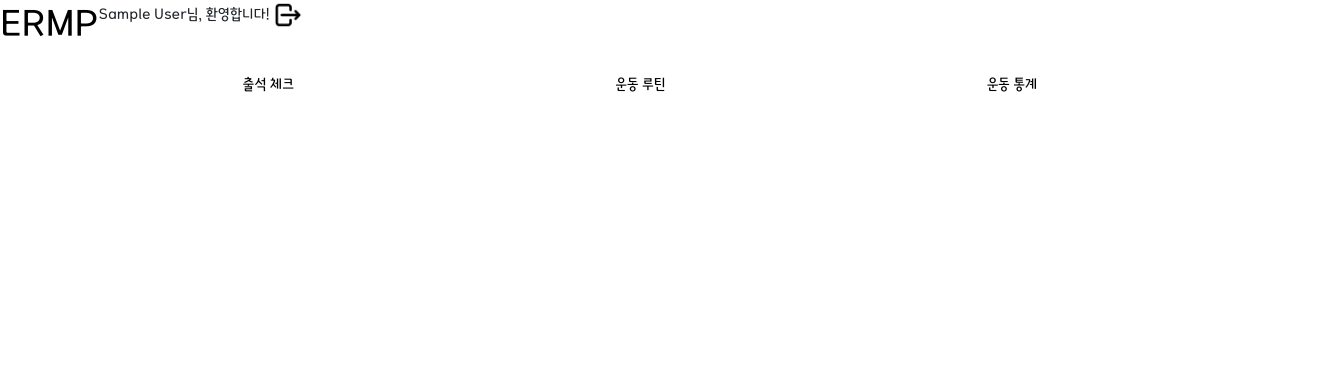
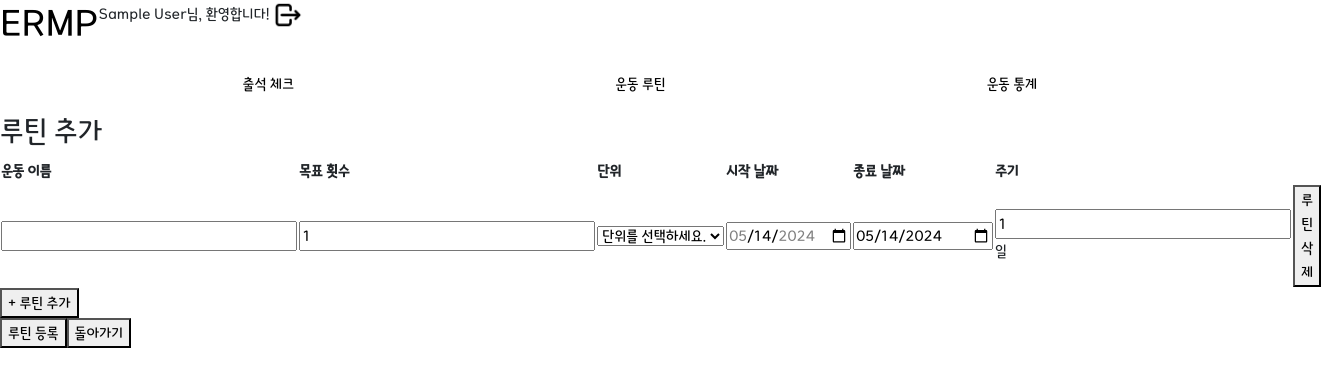
Before and after one commit to 05Ri/ermp, a Vue app in the folder vue_ermp/: page /routine/add in a window 1280 px wide. Shown: the top 386 px of the page, 1322 px wide, since content can reach past the window. Built offline with nearby package versions, Linux system fonts and the light colour scheme; sample sign-in values are in the browser's storage; what v-calendar would draw is missing.

Commit message:
routine many add

```diff
--- /dev/null
+++ b/vue_ermp/src/components/routine/AddRoutinePage.vue
@@ -0,0 +1,157 @@
+<template>
+  <div>
+    <h2>루틴 추가</h2>
+  </div>
+
+  <div>
+    <table>
+      <tr>
+        <th>운동 이름</th>
+        <th>목표 횟수</th>
+        <th>단위</th>
+        <th>시작 날짜</th>
+        <th>종료 날짜</th>
+        <th>주기</th>
+      </tr>
+      <tr v-for="(routine, index) in routineList" :key="index">
+        <td>
+          <input type="text" id="type" v-model="routine.type" />
+        </td>
+        <td>
+          <input type="number" id="goalAmount" v-model="routine.goalAmount" value="1" />
+        </td>
+        <td>
+          <select id="unit" v-model="routine.unit">
+            <option value="select">단위를 선택하세요.</option>
+            <option value="회">회</option>
+            <option value="분">분</option>
+            <option value="km">km</option>
+          </select>
+        </td>
+        <td>
+          <input type="date" id="startDate" v-model="routine.startDate" :min="today" :max="routine.endDate" />
+        </td>
+        <td>
+          <input type="date" id="endDate" v-model="routine.endDate" :min="routine.startDate" />
+        </td>
+        <td>
+          <input type="number" id="period" v-model="routine.period" value="1" min='1' />
+          <span>일</span>
+        </td>
+        <td>
+          <button @click="deleteRow(index)">루틴 삭제</button>
+        </td>
+      </tr>
+    </table>
+
+    <div>
+      <button @click="addRow">+ 루틴 추가</button>
+    </div>
+  </div>
+
+  <div>
+    <button @click="addRoutine">루틴 등록</button>
+    <button @click="goBack">돌아가기</button>
+  </div>
+</template>
+
+<script setup>
+import { ref, computed } from 'vue'
+import { useERMPStore } from '@/stores/ermp.js'
+import router from '@/router'
+
+// yyyy-mm-dd 형식으로 바꿔주는 메소드
+const changeDateForm = function(date) {
+  const result = date.getFullYear() + '-' + (date.getMonth() + 1).toString().padStart(2, '0') + '-' + date.getDate().toString().padStart(2, '0')
+  return result
+}
+
+// 출력할 메세지
+const msg = ref("")
+
+// 피니아 저장소
+const store = useERMPStore()
+
+// 오늘 날짜 구하기
+const day = new Date()
+const today = changeDateForm(day)
+
+// 루틴 객체
+const routine = ref({
+  userId: JSON.parse(sessionStorage.getItem("loginUser")).data.userId,
+  type: "",
+  goalAmount: 1,
+  unit: "select",
+  startDate: changeDateForm(new Date()),
+  endDate: changeDateForm(new Date()),
+  period: 1
+})
+
+// 루틴 리스트
+const routineList = ref([routine.value])
+
+// 루틴 추가
+const addRoutine = () => {
+  routineList.value.push(routine.value)
+  if (checkOne()) {
+    store.addRoutine(routineList.value)
+  } else {
+    alert(msg.value)
+  }
+}
+
+// 루틴값들이 제대로 입력되었는지 확인하는 메소드
+const checkOne = function() {
+  if (routine.value.type === "") {
+    msg.value = "운동 이름을 입력해주세요"
+    return false
+  }
+  if (routine.value.goalAmount < 1) {
+    msg.value = "목표 횟수를 1 이상 입력해주세요"
+    return false
+  }
+  if (!routine.value.unit || routine.value.unit === 'select') {
+    msg.value = "단위를 선택해주세요"
+    return false
+  }
+  if (routine.value.period < 1) {
+    msg.value = "주기를 1회 이상 입력해주세요"
+    return false
+  }
+
+  return true
+}
+
+// 루틴 행 추가 메소드
+const addRow = () => {
+  routineList.value.push({
+  userId: JSON.parse(sessionStorage.getItem("loginUser")).data.userId,
+  type: "",
+  goalAmount: 1,
+  unit: "select",
+  startDate: changeDateForm(new Date()),
+  endDate: changeDateForm(new Date()),
+  period: 1
+})
+}
+
+// 루틴 행 제거 메소드
+const deleteRow = (index) => {
+  // console.log(routineList.value.length)
+  if (routineList.value.length <= 1) {
+    alert("행이 하나는 있어야 합니다!")
+  } else {
+    routineList.value.pop(index)
+  }
+}
+
+// 돌아가기 버튼 메소드
+const goBack = () => {
+  router.go(-1)
+}
+
+</script>
+
+<style scoped>
+
+</style>
--- a/vue_ermp/src/components/routine/RoutinePage.vue
+++ b/vue_ermp/src/components/routine/RoutinePage.vue
@@ -1,11 +1,110 @@
 <template>
+  <div class="container d-flex justify-content-center">
+    <VDatePicker view="weekly" :attributes="attributes" :masks="masks" v-model.string="date" @click="getDateRoutineList" />
+  </div>
   <div>
-
+    <button @click="addRoutine">+ 루틴 추가</button>
   </div>
 
+  <div v-if="store.routineList === null">
+    <h3>등록된 루틴이 없습니다</h3>
+  </div>
+  <div v-else>
+    <table>
+      <tr>
+        <th>나의 운동</th>
+        <th>달성치/목표치</th>
+        <th>완료/수정/삭제</th>
+      </tr>
+      <tr v-for="(routine, index) in store.routineList" :key="index">
+        <!-- 운동 루틴 이름 -->
+        <td>{{ routine.type }}</td>
+        <td>
+          <input type="number" /> / {{ routine.goalAmount }}{{ routine.unit }}
+        </td>
+        <td>
+          <!-- 완료/달성 버튼 토글 시 수정 버튼 설정 달라지도록 -->
+          <button type="button" class="btn btn-success">✔</button>
+
+          <!-- 모달 수정 버튼 -->
+          <button type="button" class="btn btn-info" data-bs-toggle="modal" data-bs-target="#staticBackdrop">
+            ✏
+          </button>
+
+          <!-- 삭제 버튼 -->
+          <button @click="deleteRoutine(routine.logId)" type="button" class="btn btn-danger">✖</button>
+        </td>
+      </tr>
+    </table>
+  </div>
+
+  <!-- 모달(바깥쪽을 클릭해도 닫히지 않음) -->
+  <div class="modal fade" id="staticBackdrop" data-bs-backdrop="static" data-bs-keyboard="false" tabindex="-1" aria-labelledby="staticBackdropLabel" aria-hidden="true">
+    <div class="modal-dialog">
+      <div class="modal-content">
+        <div class="modal-header">
+          <h5 class="modal-title" id="staticBackdropLabel">운동 루틴 수정</h5>
+          <button type="button" class="btn-close" data-bs-dismiss="modal" aria-label="Close"></button>
+        </div>
+        <!-- 해당 데이터의 type, amount, unit 값 가져와서 수정할 수 있게 하기 -->
+        <div class="modal-body">
+          ...
+        </div>
+        <div class="modal-footer">
+          <button type="button" class="btn btn-primary">수정</button>
+          <button type="button" class="btn btn-secondary" data-bs-dismiss="modal">닫기</button>
+        </div>
+      </div>
+    </div>
+  </div>
 </template>
 
 <script setup>
+import { onMounted, ref } from 'vue'
+import router from '@/router'
+import { useERMPStore } from '@/stores/ermp.js'
+
+
+const store = useERMPStore()
+
+const user = JSON.parse(sessionStorage.loginUser).data
+
+let day = new Date()
+const today = day.getFullYear() + '-' + (day.getMonth() + 1).toString().padStart(2, '0') + '-' + day.getDate().toString().padStart(2, '0')
+
+const masks = ref({
+  modelValue: 'YYYY-MM-DD',
+})
+
+const date = ref(today)
+
+// 오늘 빨간색
+const attributes = ref([
+  {
+    highlight: 'red',
+    dates: today
+  }
+])
+
+// 루틴 추가 페이지
+const addRoutine = (() => {
+  router.push({name: 'addRoutine'})
+})
+
+// 루틴 삭제 버튼
+const deleteRoutine = (logId) => {
+  store.deleteRoutine(logId)
+}
+
+// 날짜에 따른 루틴 가져오기
+const getDateRoutineList = () => {
+  store.getRoutineList(date.value, user.userId)
+}
+
+// 오늘의 루틴 불러오기
+onMounted (() => {
+  store.getRoutineList(today, user.userId)
+})
 
 </script>
 
--- a/vue_ermp/src/router/index.js
+++ b/vue_ermp/src/router/index.js
@@ -5,6 +5,8 @@ import RegisterPage from '../components/login/RegisterPage.vue'
 import LoginPage from '../components/login/LoginPage.vue'
 import RoutinePage from '@/components/routine/RoutinePage.vue'
 import StatisticsPage from '@/components/statistics/StatisticsPage.vue'
+
+import AddRoutinePage from '@/components/routine/AddRoutinePage.vue'
 
 const router = createRouter({
   history: createWebHistory(import.meta.env.BASE_URL),
@@ -30,6 +32,11 @@ const router = createRouter({
       component: RoutinePage,
     },
     {
+      path: '/routine/add',
+      name: 'addRoutine',
+      component: AddRoutinePage,
+    },
+    {
       path: '/statistics',
       name: 'statistics',
       component: StatisticsPage,
--- a/vue_ermp/src/stores/ermp.js
+++ b/vue_ermp/src/stores/ermp.js
@@ -29,8 +29,39 @@ export const useERMPStore = defineStore('ermp', () => {
     })
   }
 
+  // 루틴 만들기
+  const addRoutine = function(routineList) {
+    // console.log(routineList)
+    axios.post(REST_API_ERMP + '/routine', routineList)
+    .then(() => {
+      router.push({name: 'routine'})
+    })
+  }
+
+  // 루틴 리스트 가져오기
+  const routineList = ref([])
+  const getRoutineList = function(day, userId) {
+    axios.get(REST_API_ERMP + '/routine', { params: { day: day, userId: userId }})
+    .then((response) => {
+      routineList.value = response.data
+    })
+  }
+
+  // 루틴 삭제
+  const deleteRoutine = function(logId) {
+    axios.delete(REST_API_ERMP + '/routine', {data: { logId }})
+    .then(() => {
+      router.go()
+    })
+  }
+
   return {
     regist,
     login,
+    addRoutine,
+    routineList,
+    getRoutineList,
+    deleteRoutine,
+
   }
 })
--- a/vue_ermp/src/views/HomeView.vue
+++ b/vue_ermp/src/views/HomeView.vue
@@ -13,6 +13,7 @@ import { ref, onMounted } from 'vue'
 import axios from 'axios'
 
 const user = JSON.parse(sessionStorage.loginUser).data
+let today = new Date()
 
 const attributes = ref([
   {
@@ -20,8 +21,8 @@ const attributes = ref([
     dates: []
   },
   {
-    dot: 'red',
-    dates: today.toLocaDateString('ko-KR')
+    highlight: 'red',
+    dates: today.toLocaleDateString()
   }
 ])
 
```
Also changed, not shown: 1 other file (tests, documents, lock files or other folders).
